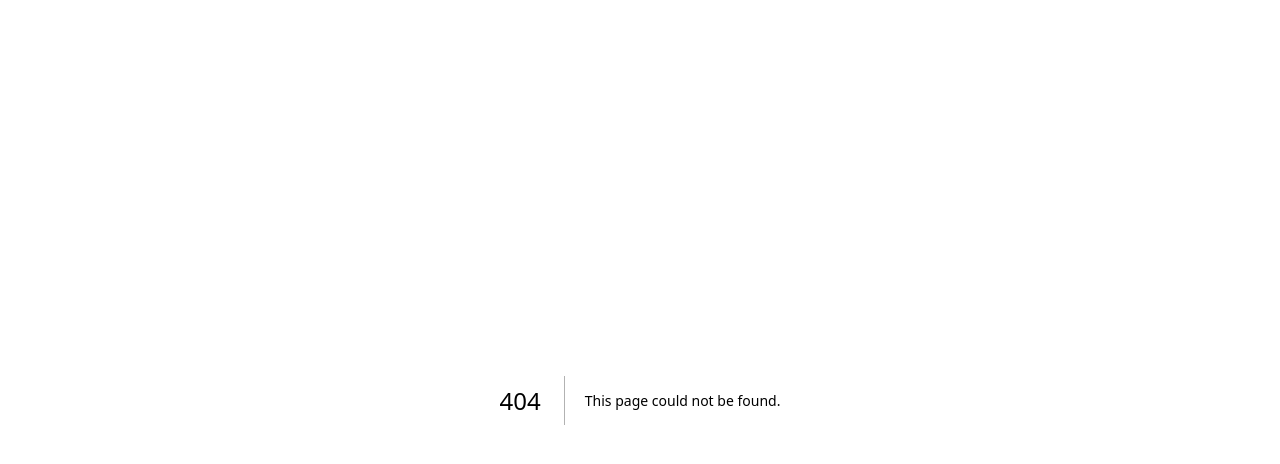
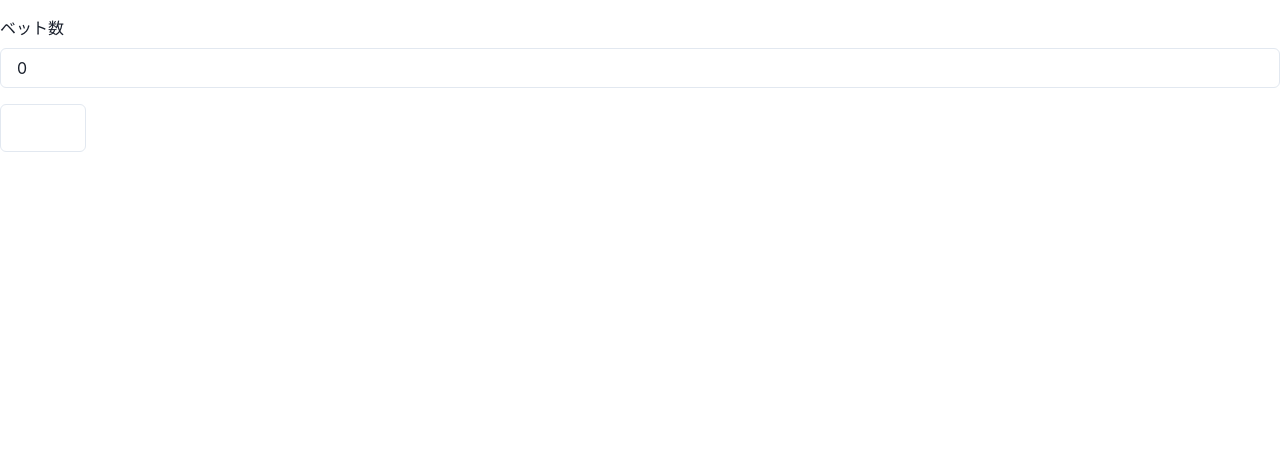
Before and after one commit to Louco-inc/blackjack_202403, a Next.js app: page /naoya/betting in a window 1280 px wide. Before the commit this address had no page. Shown: the top 464 px of the page. Built offline with nearby package versions, Linux system fonts and the light colour scheme.

Commit message:
[feat] phaseの分岐を追加

```diff
--- /dev/null
+++ b/src/pages/naoya/betting.tsx
@@ -0,0 +1,58 @@
+import {
+  FormControl,
+  FormLabel,
+  FormErrorMessage,
+  Button,
+  Input,
+} from "@chakra-ui/react";
+import { useState } from "react";
+
+type PropsType = {
+  goNext: () => void;
+  goBack: () => void;
+};
+
+export default function BettingComponent(props: PropsType): JSX.Element {
+  const { goNext, goBack } = props;
+  const [bettingValue, setBettingValue] = useState<number>(0);
+
+  return (
+    <>
+      <div>
+        <FormControl className="mt-4">
+          <FormLabel>ベット数</FormLabel>
+          <Input
+            type="text"
+            value={bettingValue}
+            onChange={(e) => setBettingValue(Number(e.target.value ?? 0))}
+          />
+          <FormErrorMessage>
+            ベット数が入力されていません。
+          </FormErrorMessage>
+        </FormControl>
+        <div>
+          <Button
+            className="mt-4"
+            color="#ffffff"
+            size="lg"
+            variant="outline"
+            onClick={goNext}
+          >
+            次へ
+          </Button>
+        </div>
+        <div>
+          <Button
+            className="mt-4"
+            color="#ffffff"
+            size="lg"
+            variant="ghost"
+            onClick={goBack}
+          >
+            戻る
+          </Button>
+        </div>
+      </div>
+    </>
+  );
+}
--- a/src/pages/naoya/index.tsx
+++ b/src/pages/naoya/index.tsx
@@ -9,23 +9,51 @@ import { useState } from "react";
 import Header from "../components/header";
 import TopComponent from "./top";
 import NickNameComponent from "./nickname";
+import BettingComponent from "./betting";
 
 export default function BlackJackPage(): JSX.Element {
   const [phase, setPhase] = useState<number>(0);
   const [prevPhase, setPrevPhase] = useState<number>(0);
 
-  const handleStart = (): void => {
-    // ニックネーム画面に飛ばすかベット画面に飛ばすか
-  };
-
   const openHowToPlay = (): void => {};
   const openHistory = (): void => {};
 
-  const switchPage = (type: string): void => {};
+  const switchPage = (type: string): void => {
+    switch (type) {
+      case "top-next": {
+        // ニックネーム画面に飛ばすかベット画面に飛ばすか
+        goNext();
+        break;
+      }
+      case "nickname-next": {
+				goNext();
+        break;
+      }
+      case "betting-next": {
+				goNext();
+        break;
+      }
+      case "game-next": {
+				goNext();
+        break;
+      }
+      case "result": {
+				goNext();
+        break;
+      }
+    }
+  };
+
+  const goNext = (): void => {
+    setPhase((prev) => prev + 1);
+    setPrevPhase((prev) => prev + 1);
+  };
 
   const goBack = (): void => {
     setPhase((prev) => prev - 1);
-    setPrevPhase((prev) => prev - 1);
+		if (prevPhase > 0) {
+			setPrevPhase((prev) => prev - 1);
+		}
   };
 
   return (
@@ -34,7 +62,7 @@ export default function BlackJackPage(): JSX.Element {
       <div className="h-screen bg-main-color text-white px-8">
         {phase === 0 ? (
           <TopComponent
-            onStart={handleStart}
+            onStart={() => switchPage("top-next")}
             openHowToPlay={openHowToPlay}
             openHistory={openHistory}
           />
@@ -43,15 +71,15 @@ export default function BlackJackPage(): JSX.Element {
         )}
         {phase === 1 ? (
           <NickNameComponent
-            goNext={() => switchPage("betting")}
+            goNext={() => switchPage("nickname-next")}
             goBack={goBack}
           />
         ) : (
           <></>
         )}
-				{phase === 2 ? (
+        {phase === 2 ? (
           <BettingComponent
-            goNext={() => switchPage("betting")}
+            goNext={() => switchPage("betting-next")}
             goBack={goBack}
           />
         ) : (
```
